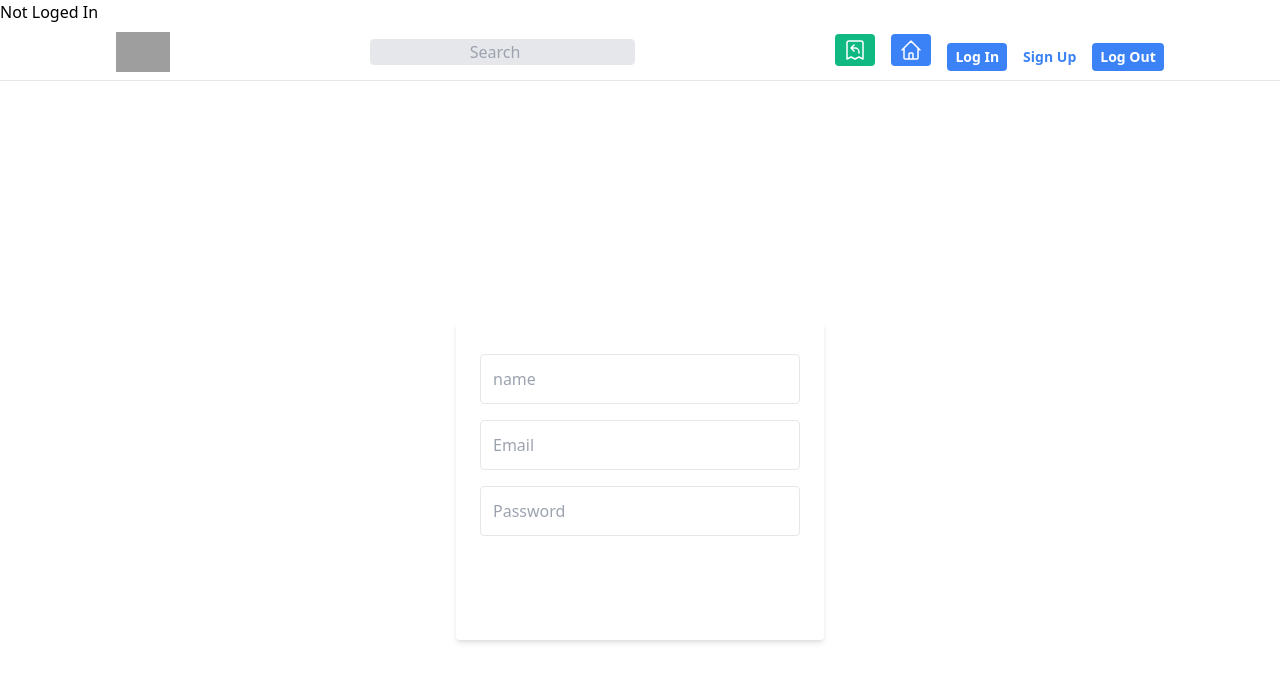
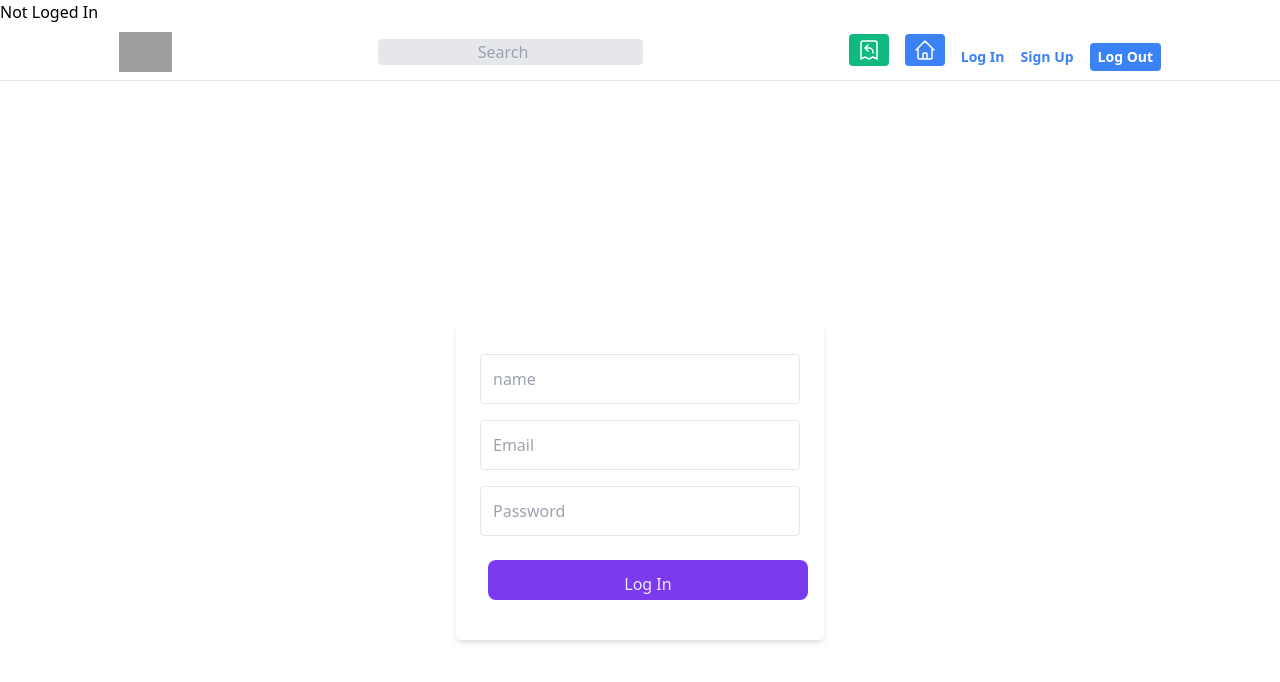
Before and after one commit to scapsa0116/frontend, a React (Create React App) app: page /login in a window 1280 px wide. Shown: the top 682 px of the page. Built offline with nearby package versions, Linux system fonts and the light colour scheme; no server answers; grey boxes are pictures that could not be loaded.

Commit message:
final changes

```diff
--- a/package.json
+++ b/package.json
@@ -11,6 +11,7 @@
     "react-redux": "^7.2.2",
     "react-router-dom": "^5.2.0",
     "react-scripts": "4.0.3",
+    "react-search-field": "^1.2.0",
     "redux": "^4.0.5",
     "redux-thunk": "^2.3.0",
     "tailwindcss": "^2.0.3",
--- a/src/App.js
+++ b/src/App.js
@@ -1,5 +1,4 @@
 import React from 'react'
-import FetchUsersContainer from './container/FetchUsersContainer.js'
 import SignUp from './container/SignUp.js'
 import LogIn from './container/LogIn.js'
 import PicturesContainer from './container/PicturesContainer'
@@ -12,6 +11,7 @@ import Logout from './container/Logout'
 import {BrowserRouter as Router, Switch, Route, NavLink} from "react-router-dom";
 import {connect} from 'react-redux'
 import { getCurrentUser } from './actions/currentUser.js'
+// import SearchField from 'react-search-field';
 class App extends React.Component {
 
   constructor(){
@@ -128,7 +128,7 @@ render(){
   return (
     <div>
       <h2>
-        {currentUser ? `:Logged in as ${currentUser.name}` : "Not Loged In"}
+        {currentUser ? `Welcome ${currentUser.name}` : "Not Loged In"}
       </h2>
 
 
@@ -144,10 +144,13 @@ render(){
     </NavLink>
 
      <div className="relative hidden sm:block text-gray-500">
+
      <input className="search-bar max-w-xs border rounded bg-gray-200 px-4
             text-center outline-none focus:border-gray-400" type="search" placeholder="Search"/>
-     <i className="fa fa-search absolute top-0 left-0 ml-12 mt-1"></i>
+
+     {/* <i className="fa fa-search absolute top-0 left-0 ml-12 mt-1"></i>       */}
      </div>
+
      <div className="space-x-4">
 
 
@@ -197,7 +200,7 @@ render(){
 
 
       <NavLink to="/login">
-      <button className="inline-block bg-blue-500 px-2 py-1 text-white font-semibold text-sm rounded" href="#">Log In</button>
+      <button className="inline-block text-blue-500 font-semibold text-sm" href="#">Log In</button>
       </NavLink>
 
       <NavLink to="/signup">
@@ -222,15 +225,12 @@ render(){
                   <Logout logout={this.logout}/>
               </Route>
 
-              <Route path="/home">
+              <Route path="/home" >
                   <Home pictures = {this.state.pictures}
                         currentUser= {this.state}/>
               </Route>
 
               <Route exact path="/users/:userId" component={ProfileContainer}>
-              </Route>
-
-              <Route exact path="/users/:userid" component={FetchUsersContainer}>
               </Route>
 
               <Route exact path='/pictures/:pictureId' component={OnePicture}>
--- a/src/container/LogIn.js
+++ b/src/container/LogIn.js
@@ -40,8 +40,8 @@ console.log(handleLoginFormChange, handleLoginFormSubmit, name, email, password)
                     <button
                         type="submit"
                         value="Login"
-                        className="w-full text-center py-3 rounded bg-green text-white hover:bg-green-dark focus:outline-none my-1"
-                    >Create Account</button>
+                        className="w-full text-center py-3 rounded h-10 px-5 m-2 duration-150 bg-purple-600 rounded-lg focus:shadow-outline hover:bg-purple-700 text-purple-100"
+                    >Log In</button>
 
                     </form>
 
--- a/src/container/Logout.js
+++ b/src/container/Logout.js
@@ -16,7 +16,7 @@ const Logout =({ logout }) => {
                     <button
                         type="submit"
                         value="Logout"
-                        className="inline-block bg-blue-500 px-2 py-1 text-white font-semibold text-sm rounded"
+                        className="w-full text-center py-3 inline-block bg-blue-500 px-2 py-1 text-white font-semibold text-sm rounded"
                     >Logout</button>
                     </form>
                 </div>
--- a/src/container/SignUp.js
+++ b/src/container/SignUp.js
@@ -70,7 +70,7 @@ class SignUp extends React.Component{
 
                     <button
                         type="submit"
-                        className="w-full text-center py-3 rounded bg-green text-white hover:bg-green-dark focus:outline-none my-1"
+                        className="w-full text-center py-3 rounded h-10 px-5 m-2 duration-150 bg-purple-600 rounded-lg focus:shadow-outline hover:bg-purple-700 text-purple-100"
                     >Create Account</button>
 
                     <div className="text-center text-sm text-grey-dark mt-4">
```
Also changed, not shown: src/apis/LogInAndLogOut.js (deleted, +0 -161 lines), src/container/FetchUsersContainer.js (+0 -18 lines), 2 other files (tests, documents, lock files or other folders).
